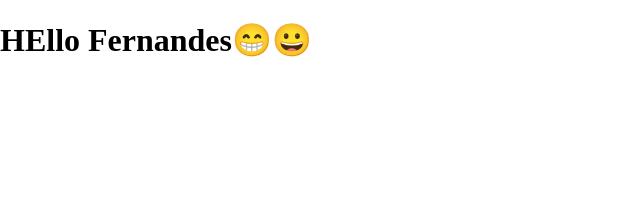
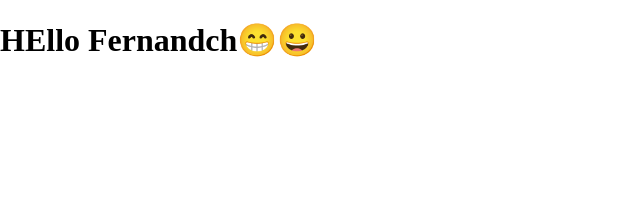
Before and after one commit to brunofer681/bruno-repo, a plain HTML site: page index.html in a window 1280 px wide. Shown: the top 197 px of the page, 0-640 px from the left. Drawn offline with Linux system fonts and the light colour scheme.

Commit message:
fernandchhhhhhhhh

```diff
--- a/index.html
+++ b/index.html
@@ -7,7 +7,7 @@
 	<link rel="stylesheet" type="text/css" href="awesome.css">
 </head>
 <body>
-	<h1>HEllo Fernandes😁😀</h1>
+	<h1>HEllo Fernandch😁😀</h1>
 	<div class="AB">
 		<div class="AA">yezzai</div>
 		<div class="AA">yezzai</div>
```
